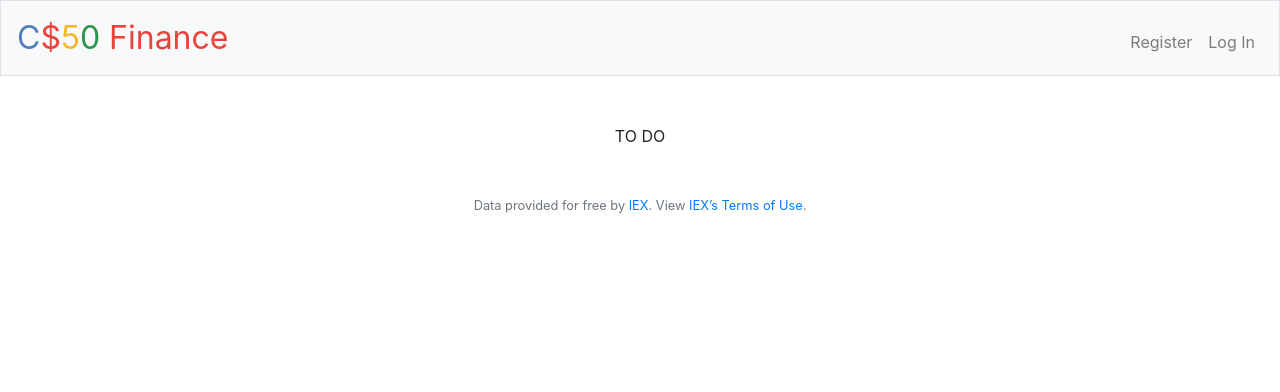
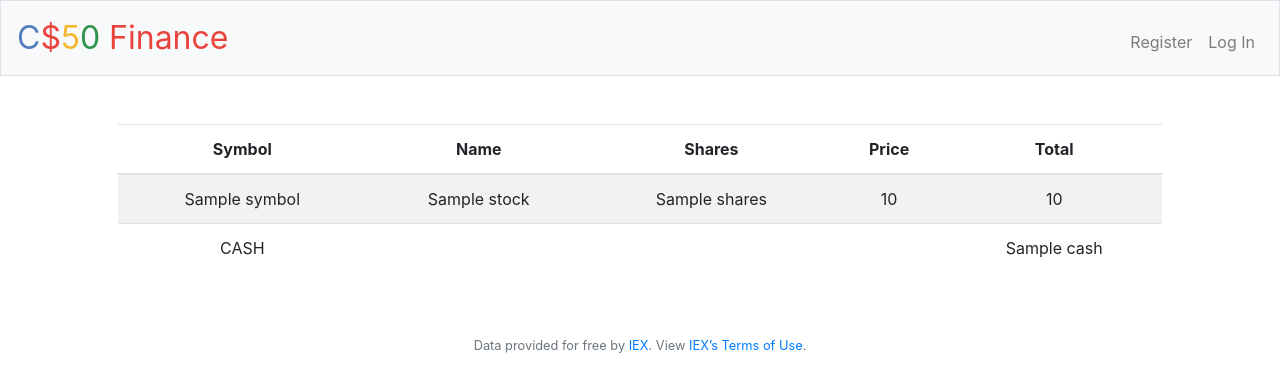
Before and after one commit to Guilllemain/finance-cs50, a Flask app: template templates/index.html in a window 1280 px wide. Shown: the top 392 px of the page. Run offline with Flask 2, Linux system fonts and the light colour scheme; the template is opened without the code that fills it: most values are stand-ins (such as "Sample title", 1, 10 or a date in 2020); some libraries are stand-ins or nearby versions.

Commit message:
Adding dashboard

```diff
--- a/app.py
+++ b/app.py
@@ -40,7 +40,21 @@ db = SQL("sqlite:///finance.db")
 @login_required
 def index():
     """Show portfolio of stocks"""
-    return apology("TODO")
+    stocks = []
+    cash_left = usd(db.execute(
+        'SELECT cash FROM users WHERE id = :id', id=session.get('user_id'))[0]['cash'])
+    transactions = db.execute('SELECT * FROM transactions WHERE user_id = :user_id', user_id=session.get('user_id'))
+    if transactions:
+        for transaction in transactions:
+            symbol = db.execute('SELECT symbol FROM symbols WHERE id = :id', id=transaction['symbol_id'])[0]['symbol']
+            action = lookup(symbol)
+            name = action['name']
+            price = usd(action['price'])
+            shares = transaction['shares']
+            total = usd(float(shares) * action['price'])
+            stocks.append({ 'symbol': symbol, 'name': name, 'shares': shares, 'price': price, 'total': total })
+
+    return render_template("index.html", stocks=stocks, cash=cash_left)
 
 
 @app.route("/buy", methods=["GET", "POST"])
@@ -69,22 +83,26 @@ def buy():
         is_symbol_present = db.execute(
             'SELECT symbol FROM symbols WHERE symbol = :symbol', symbol=symbol['symbol'])
         if not is_symbol_present:
-            db.execute('INSERT INTO symbols VALUES(:symbol)', symbol=symbol['symbol'])
+            db.execute('INSERT INTO symbols (symbol) VALUES(:symbol)', symbol=symbol['symbol'])
 
         # get the id from the requested symbol
-        symbol_id = db.execute('SELECT id FROM symbols WHERE symbol = :symbol', symbol=symbol['symbol'])
+        symbol_id = db.execute('SELECT id FROM symbols WHERE symbol = :symbol', symbol=symbol['symbol'])[0]['id']
 
-        # add the transaction to the table
-        db.execute('INSERT INTO transactions VALUES (:user_id, :symbol_id, :shares',
-                   user_id=session.get('user_id'), symbol_id=symbol_id, shares=request.form.get("shares"))
+        is_already_in_stock = db.execute('SELECT * FROM transactions WHERE symbol_id = :symbol_id AND user_id = :user_id', symbol_id=symbol_id, user_id=session.get('user_id'))
+        if is_already_in_stock:
+            shares = is_already_in_stock[0]['shares'] + int(request.form.get("shares"))
+            db.execute('UPDATE transactions SET shares = :shares WHERE symbol_id = :symbol_id AND user_id = :user_id', shares=shares, symbol_id=symbol_id, user_id=session.get('user_id'))
+        else:
+            # add the transaction to the table
+            db.execute('INSERT INTO transactions (user_id, symbol_id, shares) VALUES (:user_id, :symbol_id, :shares)', user_id=session.get('user_id'), symbol_id=symbol_id, shares=int(request.form.get("shares")))
 
         # update the user's cash
         db.execute('UPDATE users SET cash = :cash WHERE id = :id',
                    cash=cash_left, id=session.get('user_id'))
 
-        return render_template('index.html')
+        return redirect('/')
+
     else:
-        print(session)
         return render_template('buy.html')
 
 
@@ -187,7 +205,7 @@ def register_user():
 
     # Insert new user in the database
     hash_password = generate_password_hash(request.form.get('password'))
-    rows = db.execute("INSERT INTO users (username, hash) VALUES(:username, :hash) ", username=username, hash=hash_password)
+    db.execute("INSERT INTO users (username, hash) VALUES(:username, :hash) ", username=username, hash=hash_password)
 
     # Redirect user to home page
     return redirect("/")
--- a/templates/index.html
+++ b/templates/index.html
@@ -5,5 +5,33 @@
 {% endblock %}
 
 {% block main %}
-    <div>TO DO</div>
+    <table class="table table-striped">
+        <thead>
+            <tr>
+                <th scope="col">Symbol</th>
+                <th scope="col">Name</th>
+                <th scope="col">Shares</th>
+                <th scope="col">Price</th>
+                <th scope="col">Total</th>
+            </tr>
+        </thead>
+        <tbody>
+            {% for stock in stocks %}
+                <tr>
+                    <td>{{ stock['symbol'] }}</td>
+                    <td>{{ stock['name'] }}</td>
+                    <td>{{ stock['shares'] }}</td>
+                    <td>{{ stock['price'] }}</td>
+                    <td>{{ stock['total'] }}</td>
+                </tr>
+            {% endfor %}
+            <tr>
+                <td>CASH</td>
+                <td></td>
+                <td></td>
+                <td></td>
+                <td>{{ cash }}</td>
+            </tr>
+        </tbody>
+    </table>
 {% endblock %}
```
Also changed, not shown: finance.db.
